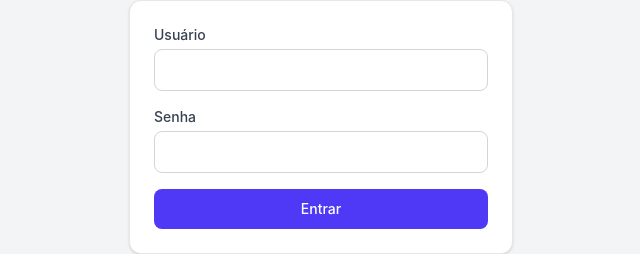
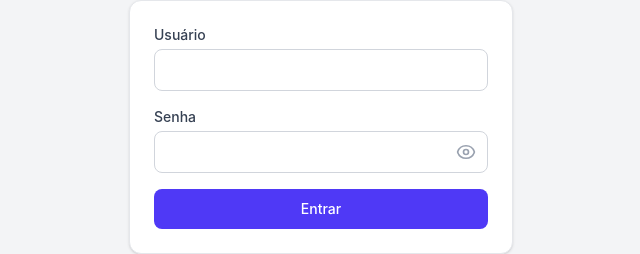
Before and after one commit to devMagnusCC/shop-online, a React (Vite) app: page /admin/login in a window 1280 px wide. Shown: the part 355-609 px from the top of the page, without its empty margins (319-959 px from the left). Built offline with nearby package versions, Linux system fonts and the light colour scheme.

Commit message:
feat: botao de exibir senha no login do admin

```diff
--- a/src/pages/admin/Login.jsx
+++ b/src/pages/admin/Login.jsx
@@ -7,6 +7,7 @@
   const navigate = useNavigate();
   const [username, setUsername] = useState('');
   const [password, setPassword] = useState('');
+  const [showPassword, setShowPassword] = useState(false);
   const [error, setError] = useState('');
   const [loading, setLoading] = useState(false);
 
@@ -76,14 +77,34 @@
             <label className="block text-sm font-medium text-gray-700 mb-1">
               Senha
             </label>
+            <div className="relative">
               <input
-              type="password"
+                type={showPassword ? 'text' : 'password'}
                 value={password}
                 onChange={(e) => setPassword(e.target.value)}
                 placeholder=""
-              className="w-full px-4 py-2.5 border border-gray-300 rounded-lg focus:ring-2 focus:ring-indigo-500 focus:border-indigo-500 outline-none transition-shadow text-sm"
+                className="w-full px-4 py-2.5 pr-12 border border-gray-300 rounded-lg focus:ring-2 focus:ring-indigo-500 focus:border-indigo-500 outline-none transition-shadow text-sm"
                 autoComplete="current-password"
               />
+              <button
+                type="button"
+                onClick={() => setShowPassword((prev) => !prev)}
+                className="absolute right-3 top-1/2 -translate-y-1/2 text-gray-400 hover:text-indigo-600 transition-colors"
+                aria-label={showPassword ? 'Ocultar senha' : 'Exibir senha'}
+                tabIndex={-1}
+              >
+                {showPassword ? (
+                  <svg className="w-5 h-5" fill="none" stroke="currentColor" viewBox="0 0 24 24" strokeWidth={2}>
+                    <path strokeLinecap="round" strokeLinejoin="round" d="M3.98 8.223A10.477 10.477 0 001.934 12C3.226 16.338 7.244 19.5 12 19.5c.993 0 1.953-.138 2.863-.395M6.228 6.228A10.45 10.45 0 0112 4.5c4.756 0 8.773 3.162 10.065 7.498a10.523 10.523 0 01-4.293 5.774M6.228 6.228L3 3m3.228 3.228l3.65 3.65m7.894 7.894L21 21m-3.228-3.228l-3.65-3.65m0 0a3 3 0 10-4.243-4.243m4.242 4.242L9.88 9.88" />
+                  </svg>
+                ) : (
+                  <svg className="w-5 h-5" fill="none" stroke="currentColor" viewBox="0 0 24 24" strokeWidth={2}>
+                    <path strokeLinecap="round" strokeLinejoin="round" d="M2.036 12.322a1.012 1.012 0 010-.639C3.423 7.51 7.36 4.5 12 4.5c4.638 0 8.573 3.007 9.963 7.178.07.207.07.431 0 .639C20.577 16.49 16.64 19.5 12 19.5c-4.638 0-8.573-3.007-9.963-7.178z" />
+                    <path strokeLinecap="round" strokeLinejoin="round" d="M15 12a3 3 0 11-6 0 3 3 0 016 0z" />
+                  </svg>
+                )}
+              </button>
+            </div>
           </div>
 
           <button
```
Lines whose indentation alone changed are shown as unchanged.
